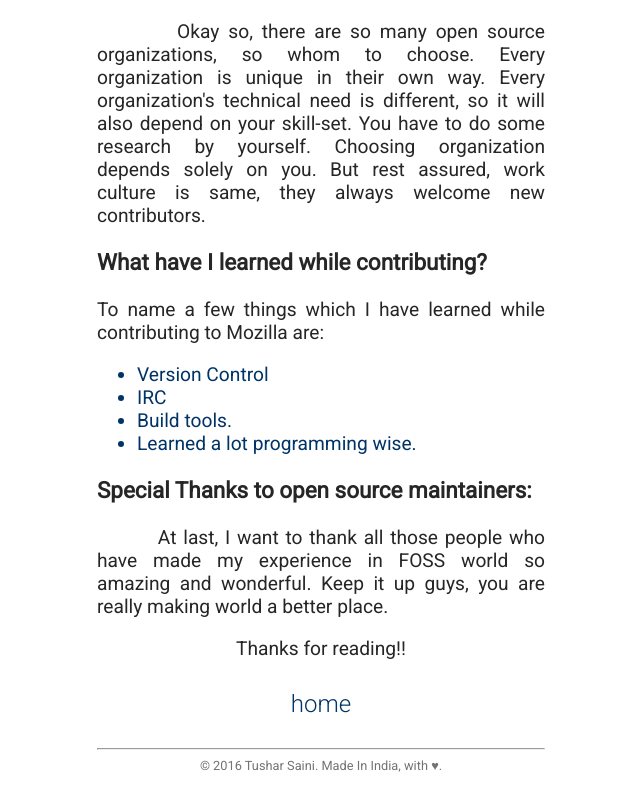
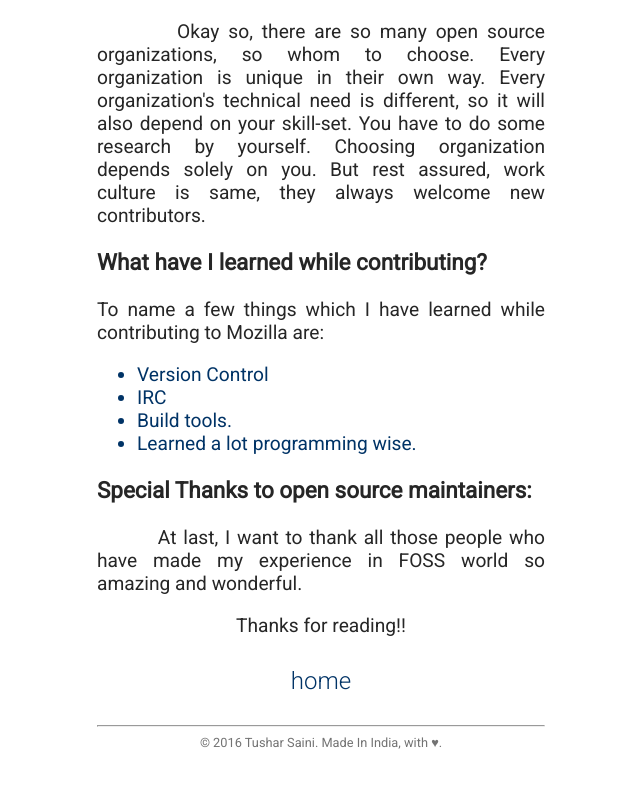
Before and after one commit to shatur/shatur.github.io, a plain HTML site: page bumpy_ride_foss.html in a window 1280 px wide. Shown: the part 2239-3031 px from the top of the page, without its empty margins (319-959 px from the left). After the commit the page ends 3008 px from the top, so only its background shows below. Drawn offline with Linux system fonts and the light colour scheme; a script that the page names is missing; a web font is replaced by a local one.

Commit message:
Minor change.

```diff
--- a/bumpy_ride_foss.html
+++ b/bumpy_ride_foss.html
@@ -68,7 +68,7 @@
 
 				<h3>Special Thanks to open source maintainers:</h3><p>
 
-				&nbsp;&nbsp;&nbsp;&nbsp;&nbsp;&nbsp;&nbsp;&nbsp;&nbsp;At last, I want to thank all those people who have made my experience in FOSS world so amazing and wonderful. Keep it up guys, you are really making world a better place.<br>
+				&nbsp;&nbsp;&nbsp;&nbsp;&nbsp;&nbsp;&nbsp;&nbsp;&nbsp;At last, I want to thank all those people who have made my experience in FOSS world so amazing and wonderful.<br>
 
 				<div class="text-center">Thanks for reading!!</div>
 			</div>
```
